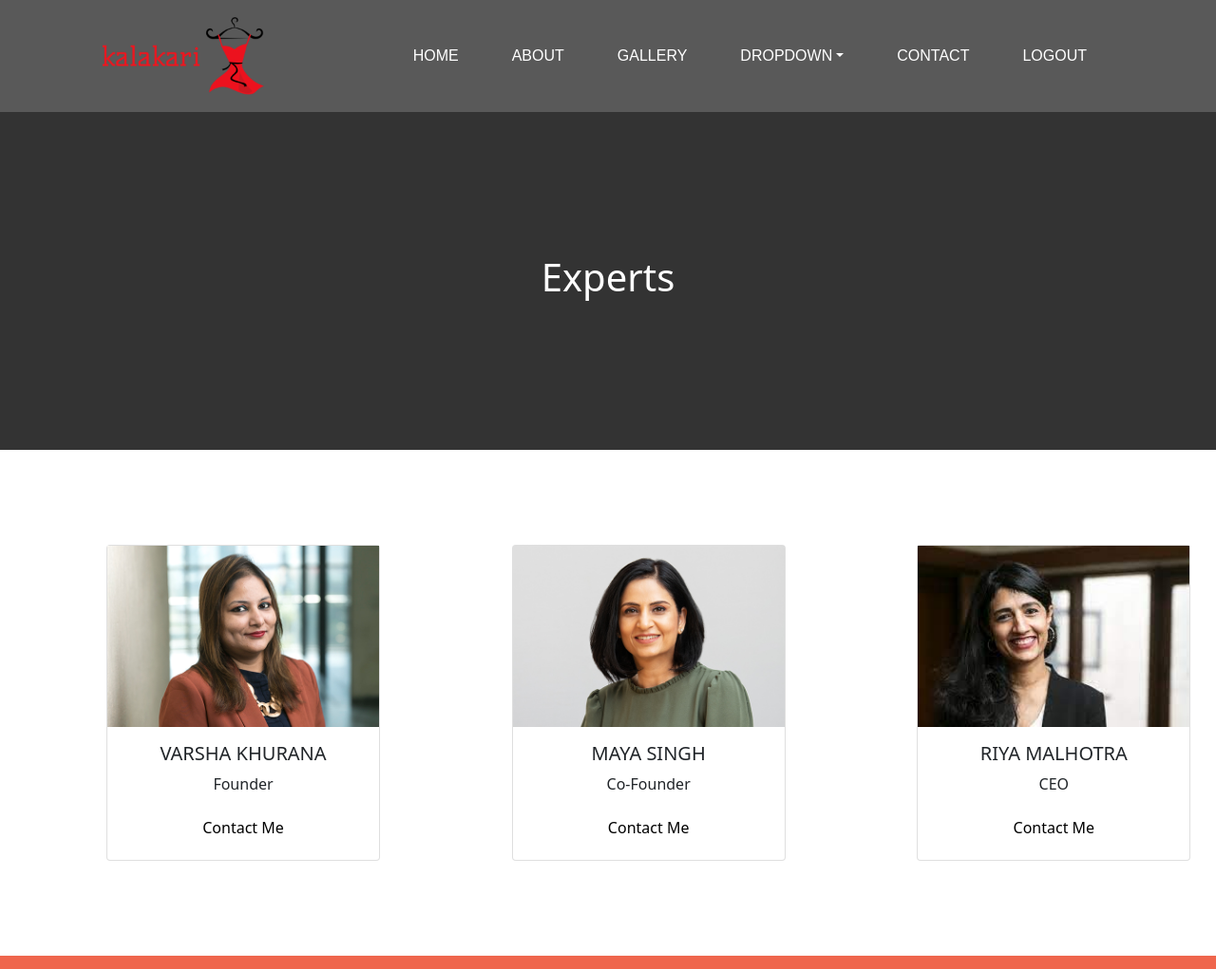
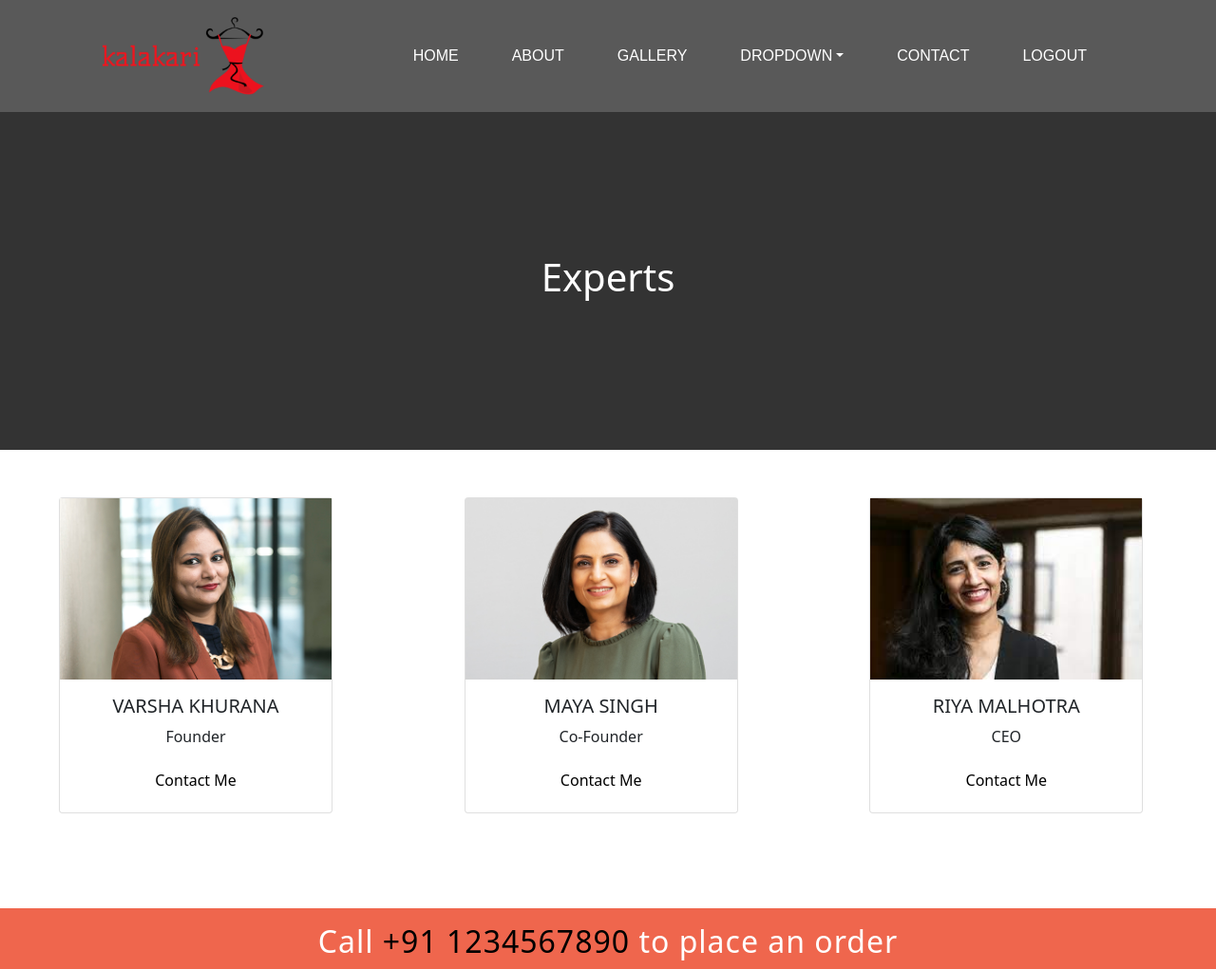
Before and after one commit to chintan0513/kalakari, a PHP site: page /experts.html in a window 1280 px wide. Shown: the top 1021 px of the page at 95% size. Run offline with PHP 8.4, Linux system fonts and the light colour scheme; some libraries are stand-ins or nearby versions.

Commit message:
all files successfully done.

```diff
--- a/experts.css
+++ b/experts.css
@@ -28,7 +28,7 @@
 .card{
     display: flex;
     justify-content: center;
-    margin: 100px;
+    margin: 50px 100px 100px 50px;
 }
 .card img{
     border-radius: 0cm;
--- a/experts.html
+++ b/experts.html
@@ -65,7 +65,7 @@
 
         <div class="container-fluid">
           <div class="row text-center">
-              <div class="col-md-4">
+              <div class="col-lg-4">
                 <div class="card" style="width: 18rem;">
                   <img src="assets/w7.jpg" class="card-img-top" alt="pic">
                   <div class="card-body">
@@ -75,7 +75,7 @@
                   </div>
                 </div>
               </div>
-              <div class="col-md-4">
+              <div class="col-lg-4">
                 <div class="card" style="width: 18rem;">
                   <img src="assets/w6.jpg" class="card-img-top" alt="pic">
                   <div class="card-body">
@@ -85,7 +85,7 @@
                   </div>
                 </div>
               </div>
-              <div class="col-md-4">
+              <div class="col-lg-4">
                 <div class="card" style="width: 18rem;">
                   <img src="assets/w5.jpg" class="card-img-top" alt="pic">
                   <div class="card-body">
@@ -122,9 +122,8 @@
                     </div>
                     <div class="col-md-4 pb-3 pt-3">
                         <div class="responsive-map-container">
-                           <iframe src="https://www.google.com/maps/embed?pb=!1m14!1m8!1m3!1d3670.369444996788!2d72.4934192!3d23.0835679!3m2!1i1024!2i768!4f13.1!3m3!1m2!1s0x395e9ce9f10b8a91%3A0xa8410c710a10a39c!2sSAL%20Engineering%20and%20Technical%20Institute.!5e0!3m2!1sen!2sin!4v1619357041497!5m2!1sen!2sin" width="600" height="450" style="border:0;" allowfullscreen="" loading="lazy"></iframe>
-
-						   </div>
+                          <iframe src="https://www.google.com/maps/embed?pb=!1m18!1m12!1m3!1d901.5424386521436!2d72.50218772920311!3d22.98232699906086!2m3!1f0!2f0!3f0!3m2!1i1024!2i768!4f13.1!3m3!1m2!1s0x0%3A0x0!2zMjLCsDU4JzU2LjQiTiA3MsKwMzAnMDkuOSJF!5e1!3m2!1sen!2sin!4v1620838755065!5m2!1sen!2sin" width="600" height="450" style="border:0;" allowfullscreen="" loading="lazy"></iframe>
+						            </div>
                     </div>
                 </div>
                 <div class="footer-bottom pb-2">
--- a/gallery.html
+++ b/gallery.html
@@ -31,7 +31,7 @@
                     <a class="nav-link text-white" href="gallery.html">GALLERY</a>
                   </li>
                   <li class="nav-item dropdown">
-                    <a class="nav-link dropdown-toggle text-white" href="#" id="navbarDropdown" role="button" data-bs-toggle="dropdown" aria-expanded="false">DROPDOWN</a>
+                    <a class="nav-link dropdown-toggle text-white" href="index.html" id="navbarDropdown" role="button" data-bs-toggle="dropdown" aria-expanded="false">DROPDOWN</a>
                     <ul class="dropdown-menu" aria-labelledby="navbarDropdown">
                       <li><a class="dropdown-item text-dark" href="index.html">LATEST WORKS</a></li>
                       <li><a class="dropdown-item text-dark" href="index.html">SERVICES</a></li>
@@ -131,7 +131,7 @@
                     </div>
                     <div class="col-md-4 pb-3 pt-3">
                         <div class="responsive-map-container">
-                            <iframe src="https://www.google.com/maps/embed?pb=!1m14!1m8!1m3!1d3670.369444996788!2d72.4934192!3d23.0835679!3m2!1i1024!2i768!4f13.1!3m3!1m2!1s0x395e9ce9f10b8a91%3A0xa8410c710a10a39c!2sSAL%20Engineering%20and%20Technical%20Institute.!5e0!3m2!1sen!2sin!4v1619357041497!5m2!1sen!2sin" width="600" height="450" style="border:0;" allowfullscreen="" loading="lazy"></iframe>
+                            <iframe src="https://www.google.com/maps/embed?pb=!1m18!1m12!1m3!1d901.5424386521436!2d72.50218772920311!3d22.98232699906086!2m3!1f0!2f0!3f0!3m2!1i1024!2i768!4f13.1!3m3!1m2!1s0x0%3A0x0!2zMjLCsDU4JzU2LjQiTiA3MsKwMzAnMDkuOSJF!5e1!3m2!1sen!2sin!4v1620838755065!5m2!1sen!2sin" width="600" height="450" style="border:0;" allowfullscreen="" loading="lazy"></iframe>
                         </div>
                     </div>
                 </div>
--- a/index.html
+++ b/index.html
@@ -73,8 +73,7 @@
             </div>
             <div class="col-md-6">
                 <h3>Welcome To <span>KALKARI </span></h3>
-               <h3>KALAKARI is a website where you can buy clothes easily and at reasonable price.The main purpose of this website is to show women's talent to people and support them financially buy giving full price of their product.In our wesite you can find all handmade products.</h3>
-                </ul>
+                <p>KALAKARI is a website where you can buy clothes easily and at reasonable price.The main purpose of this website is to show women's talent to people and support them financially buy giving full price of their product.In our wesite you can find all handmade products.</p>
             </div>
         </div>
     </div>
@@ -272,7 +271,7 @@
             </div>
             <div class="col-md-4 pb-3 pt-3">
                 <div class="responsive-map-container">
-                    <iframe src="https://www.google.com/maps/embed?pb=!1m14!1m8!1m3!1d3670.369444996788!2d72.4934192!3d23.0835679!3m2!1i1024!2i768!4f13.1!3m3!1m2!1s0x395e9ce9f10b8a91%3A0xa8410c710a10a39c!2sSAL%20Engineering%20and%20Technical%20Institute.!5e0!3m2!1sen!2sin!4v1619357041497!5m2!1sen!2sin" width="600" height="450" style="border:0;" allowfullscreen="" loading="lazy"></iframe>
+                  <iframe src="https://www.google.com/maps/embed?pb=!1m18!1m12!1m3!1d901.5424386521436!2d72.50218772920311!3d22.98232699906086!2m3!1f0!2f0!3f0!3m2!1i1024!2i768!4f13.1!3m3!1m2!1s0x0%3A0x0!2zMjLCsDU4JzU2LjQiTiA3MsKwMzAnMDkuOSJF!5e1!3m2!1sen!2sin!4v1620838755065!5m2!1sen!2sin" width="600" height="450" style="border:0;" allowfullscreen="" loading="lazy"></iframe>
 
 					</div>
             </div>
--- a/index1.css
+++ b/index1.css
@@ -141,6 +141,7 @@
 }
 .qt-background{
     margin-top: 100px;
+    opacity: 0.7;
 	background: url(https://demo.w3layouts.com/demos_new/template_demo/28-04-2017/sewing-demo_Free/1953027278/web/images/g17.jpg) no-repeat;
 	background-size: cover;
 	padding: 100px 0;
@@ -392,6 +393,7 @@
 }
 .contact {
 	padding-bottom:4em;
+
 }
 .contactgrid {
 padding-bottom: 2em;
@@ -415,6 +417,7 @@
 }
 .contactgrid1 textarea  {
 	width: 100%;
+    overflow: hidden;
 	background: none;
 	outline: none;
 	border: none;
```
